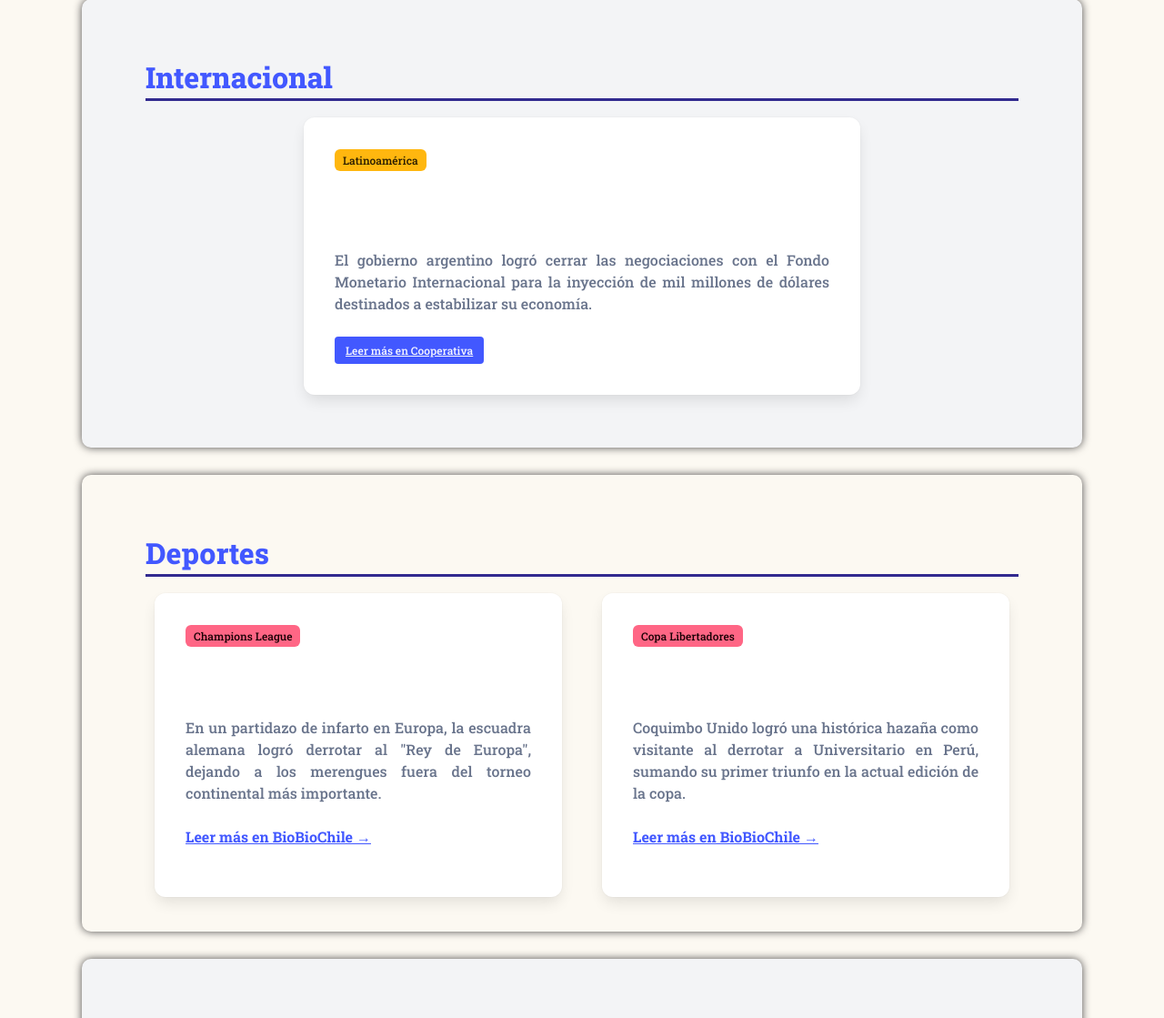
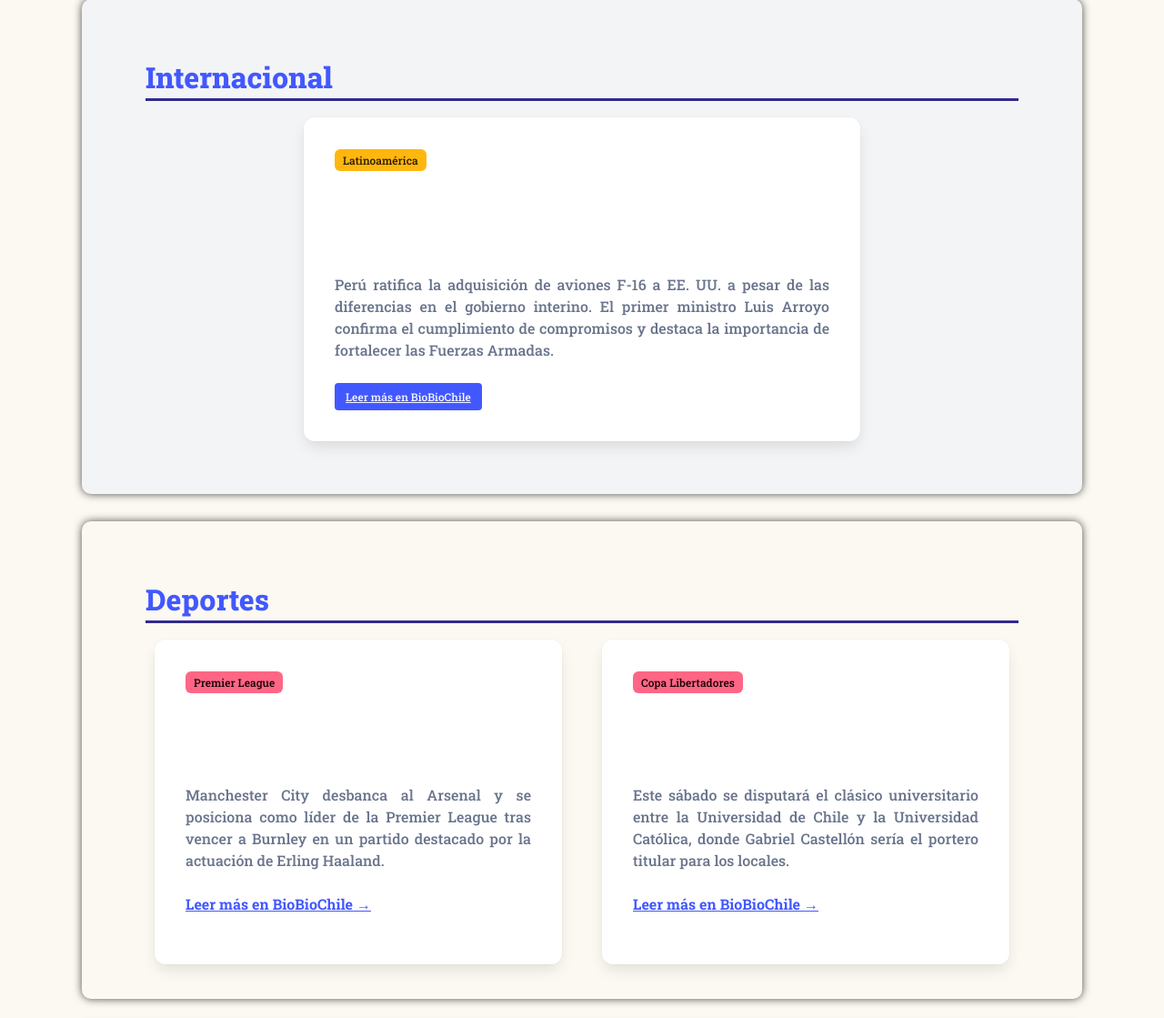
Before and after one commit to AlvaroBrizRiv/Actividad-equipo-universidad, a PHP site: page / in a window 1280 px wide. Shown: the part 1903-3022 px from the top of the page at 91% size. Run offline with PHP 8.4, Linux system fonts and the light colour scheme.

Commit message:
Modificaciones menores

```diff
--- a/index.php
+++ b/index.php
@@ -168,16 +168,16 @@
                     <article class="card">
                         <div class="card-image">
                             <figure class="image is-3by1">
-                                <img src="https://upload.wikimedia.org/wikipedia/commons/thumb/f/f6/Casa_Rosada_-_Buenos_Aires%2C_Argentina.jpg/800px-Casa_Rosada_-_Buenos_Aires%2C_Argentina.jpg" alt="Internacional Argentina" style="object-fit: cover; object-position: center;">
+                                <img src="https://media.biobiochile.cl/wp-content/uploads/2026/04/peru-aviones-f16-750x400.png" alt="Internacional Argentina" style="object-fit: cover; object-position: center;">
                             </figure>
                         </div>
                         <div class="card-content">
                             <span class="tag is-warning is-small mb-2">Latinoamérica</span>
-                            <p class="title is-4 has-text-white">Argentina celebra nuevo acuerdo con el FMI para acceder a millonario crédito</p>
+                            <p class="title is-4 has-text-white">Primer ministro de Perú contradice mensaje del presidente y confirma compra de aviones F-16 a EEUU</p>
                             <div class="content has-text-grey">
-                                El gobierno argentino logró cerrar las negociaciones con el Fondo Monetario Internacional para la inyección de mil millones de dólares destinados a estabilizar su economía.
+                                Perú ratifica la adquisición de aviones F-16 a EE. UU. a pesar de las diferencias en el gobierno interino. El primer ministro Luis Arroyo confirma el cumplimiento de compromisos y destaca la importancia de fortalecer las Fuerzas Armadas.
                                 <br><br>
-                                <a href="https://www.cooperativa.cl/noticias/mundo/argentina/argentina-celebro-acuerdo-con-el-fmi-para-acceder-a-otros-mil-millones/2026-04-15/155100.html" target="_blank" class="button is-link is-small">Leer más en Cooperativa</a>
+                                <a href="https://www.biobiochile.cl/noticias/internacional/america-latina/2026/04/22/primer-ministro-de-peru-contradice-mensaje-del-presidente-y-ratifica-compra-de-aviones-f-16-a-eeuu.shtml" target="_blank" class="button is-link is-small">Leer más en BioBioChile</a>
                             </div>
                         </div>
                     </article>
@@ -195,16 +195,16 @@
                     <article class="card h-100" style="height: 100%; display: flex; flex-direction: column;">
                         <div class="card-image">
                             <figure class="image is-16by9">
-                                <img src="https://upload.wikimedia.org/wikipedia/commons/thumb/1/1f/Allianz_Arena_M%C3%BCnchen.jpg/800px-Allianz_Arena_M%C3%BCnchen.jpg" alt="Champions League" style="object-fit: cover;">
+                                <img src="https://media.biobiochile.cl/wp-content/uploads/2026/04/premier-league-manchester-city-supera-al-arsenal-y-ya-es-lider-750x400.jpg" alt="Champions League" style="object-fit: cover;">
                             </figure>
                         </div>
                         <div class="card-content" style="flex-grow: 1;">
-                            <span class="tag is-danger is-small mb-2">Champions League</span>
-                            <p class="title is-5 has-text-white">Bayern Múnich elimina al Real Madrid y avanza a semifinales</p>
+                            <span class="tag is-danger is-small mb-2">Premier League</span>
+                            <p class="title is-5 has-text-white">Hay nuevo líder en Premier League: Manchester City ganó al Burnley y arrebató cima al Arsenal</p>
                             <div class="content has-text-grey is-size-6">
-                                En un partidazo de infarto en Europa, la escuadra alemana logró derrotar al "Rey de Europa", dejando a los merengues fuera del torneo continental más importante.
+                                Manchester City desbanca al Arsenal y se posiciona como líder de la Premier League tras vencer a Burnley en un partido destacado por la actuación de Erling Haaland.
                             </div>
-                            <a href="https://www.biobiochile.cl/noticias/deportes/futbol/futbol-internacional/2026/04/15/la-champions-sin-su-rey-bayern-le-gano-un-partidazo-al-real-madrid-y-avanzo-a-las-semifinales.shtml" target="_blank" class="has-text-link has-text-weight-bold">Leer más en BioBioChile →</a>
+                            <a href="https://www.biobiochile.cl/noticias/deportes/futbol-internacional/notas-futbol-internacional/2026/04/22/premier-league-manchester-city-supera-al-arsenal-y-ya-es-lider.shtml" target="_blank" class="has-text-link has-text-weight-bold">Leer más en BioBioChile →</a>
                         </div>
                     </article>
                 </div>
@@ -213,16 +213,16 @@
                     <article class="card h-100" style="height: 100%; display: flex; flex-direction: column;">
                         <div class="card-image">
                             <figure class="image is-16by9">
-                                <img src="https://upload.wikimedia.org/wikipedia/commons/thumb/a/a4/Estadio_S%C3%A1nchez_Rumoroso_2.jpg/800px-Estadio_S%C3%A1nchez_Rumoroso_2.jpg" alt="Coquimbo Unido" style="object-fit: cover;">
+                                <img src="https://media.biobiochile.cl/wp-content/uploads/2026/04/gabriel-castellon-750x400.jpg" alt="Coquimbo Unido" style="object-fit: cover;">
                             </figure>
                         </div>
                         <div class="card-content" style="flex-grow: 1;">
                             <span class="tag is-danger is-small mb-2">Copa Libertadores</span>
-                            <p class="title is-5 has-text-white">El 'Pirata' asaltó Lima: Coquimbo ganó a Universitario</p>
+                            <p class="title is-5 has-text-white">Gabriel Castellón acusa volteretas de autoridades por presencia de hinchada visitante en estadios</p>
                             <div class="content has-text-grey is-size-6">
-                                Coquimbo Unido logró una histórica hazaña como visitante al derrotar a Universitario en Perú, sumando su primer triunfo en la actual edición de la copa.
+                                Este sábado se disputará el clásico universitario entre la Universidad de Chile y la Universidad Católica, donde Gabriel Castellón sería el portero titular para los locales.
                             </div>
-                            <a href="https://www.biobiochile.cl/noticias/deportes/futbol/copa-libertadores/2026/04/14/el-pirata-asalto-lima-coquimbo-gano-a-universitario-y-sumo-primer-triunfo-en-copa-libertadores.shtml" target="_blank" class="has-text-link has-text-weight-bold">Leer más en BioBioChile →</a>
+                            <a href="https://www.biobiochile.cl/noticias/deportes/futbol/universidad-de-chile/2026/04/22/gabriel-castellon-acusa-volteretas-de-autoridades-por-presencia-de-hinchada-visitante-en-estadios.shtml" target="_blank" class="has-text-link has-text-weight-bold">Leer más en BioBioChile →</a>
                         </div>
                     </article>
                 </div>
```
